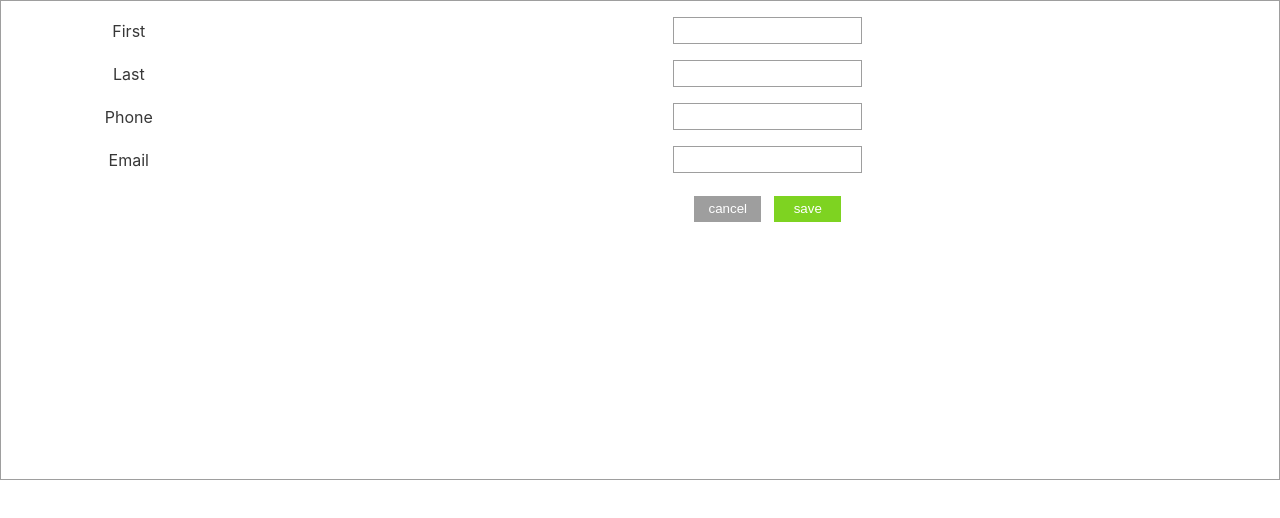
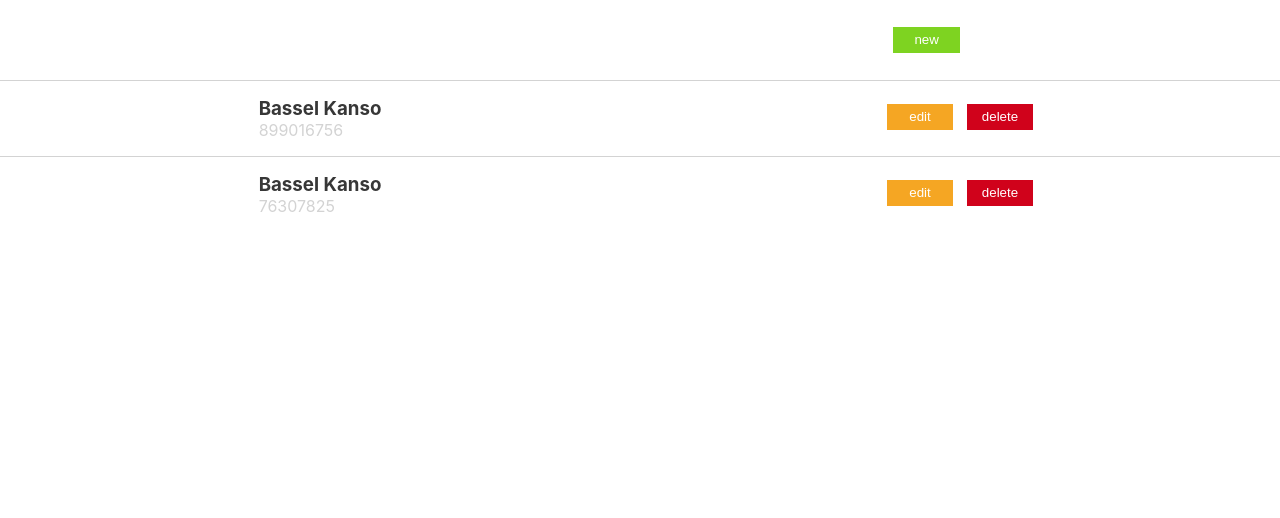
Before and after one commit to Bassel17/toters-test-front, a React (Create React App) app: page / in a window 1280 px wide. Shown: the top 518 px of the page. Built offline with nearby package versions, Linux system fonts and the light colour scheme.

Commit message:
Feature: made home page design
-receive data in props and loop to present the contacts
-add new button

```diff
--- a/src/App.js
+++ b/src/App.js
@@ -1,9 +1,26 @@
 import React from 'react';
-import ContactForm from './components/ContactForm/ContactForm';
+import Home from './pages/home/Home';
+
+const data = [
+{
+    id:1,
+    email:"bassel@codi.tech",
+    last_name:"Kanso",
+    first_name:"Bassel",
+    phone_number:"899016756"
+},
+{
+    id:2,
+    email:"bassel@gmail.com",
+    last_name:"Kanso",
+    first_name:"Bassel",
+    phone_number:"76307825"
+},
+]
 
 const App = () => {
     return (
-        <ContactForm firstName="" lastName="" email="" phoneNumber=""/>
+        <Home data={data}/>
     );
 }
 
--- a/src/pages/home/Home.js
+++ b/src/pages/home/Home.js
@@ -0,0 +1,18 @@
+import React from 'react';
+import './Home.scss';
+import ContactCard from '../../components/ContactCard/ContactCard';
+
+const Home = (props) => {
+    return (
+        <div className="home">
+            <button className="home__NewButton">new</button>
+            <div className="home__contacts">
+            {props.data.map((contact)=>{
+                return <ContactCard first_name = {contact.first_name} last_name={contact.last_name} phone_number={contact.phone_number}/>
+            })}
+            </div>
+        </div>
+    )
+}
+
+export default Home;
--- a/src/pages/home/Home.scss
+++ b/src/pages/home/Home.scss
@@ -0,0 +1,25 @@
+@mixin buttons{
+    border:none;
+    width:5em;
+    height:2em;
+    margin: 0.5em;
+    color:#fff;
+}
+
+.home{
+    display: grid;
+    grid-template-columns: 1fr 1fr 1fr auto/1fr 1fr 1fr;
+
+    &__NewButton{
+        @include buttons();
+        background-color: rgb(126, 211, 33);
+        margin: 2em 0;
+        grid-column: 3/4;
+    }
+
+    &__contacts{
+        grid-column: 1/4;
+    }
+
+
+}
```
